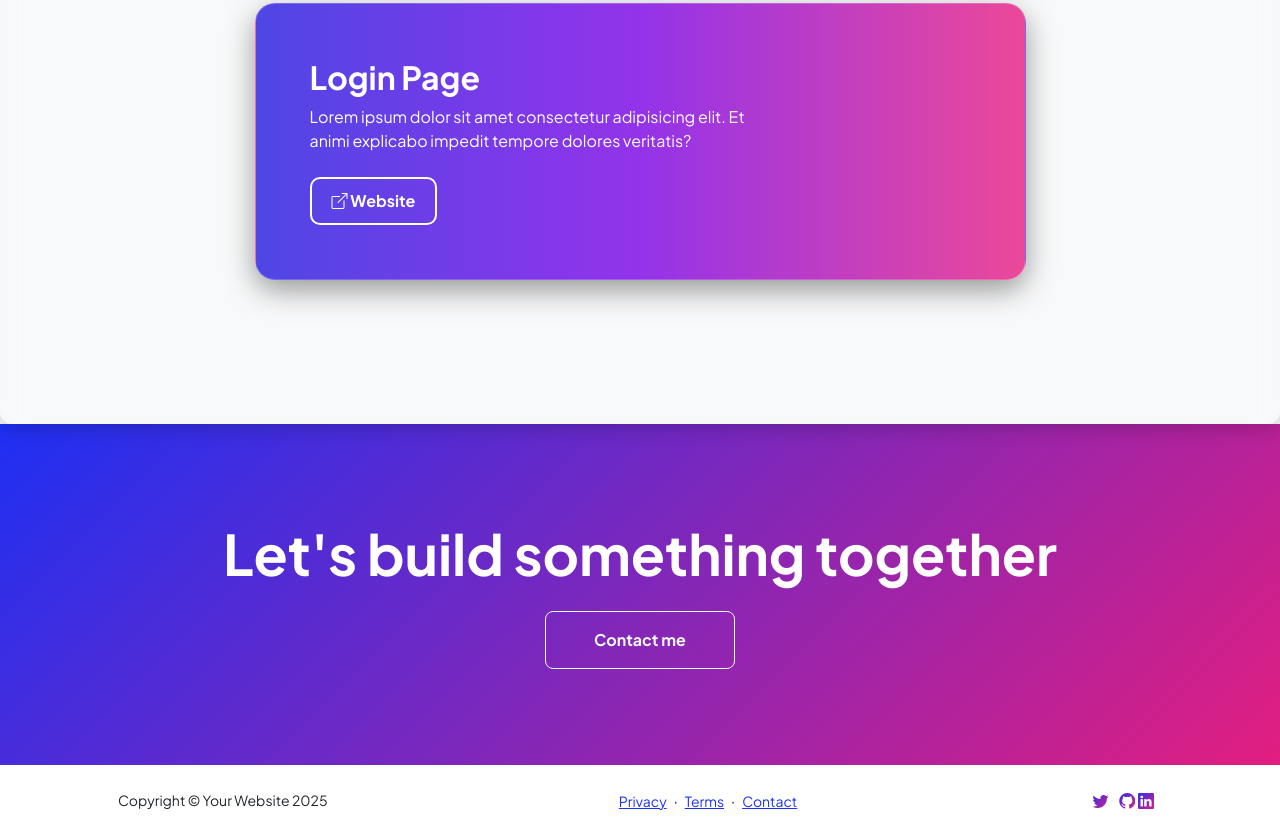
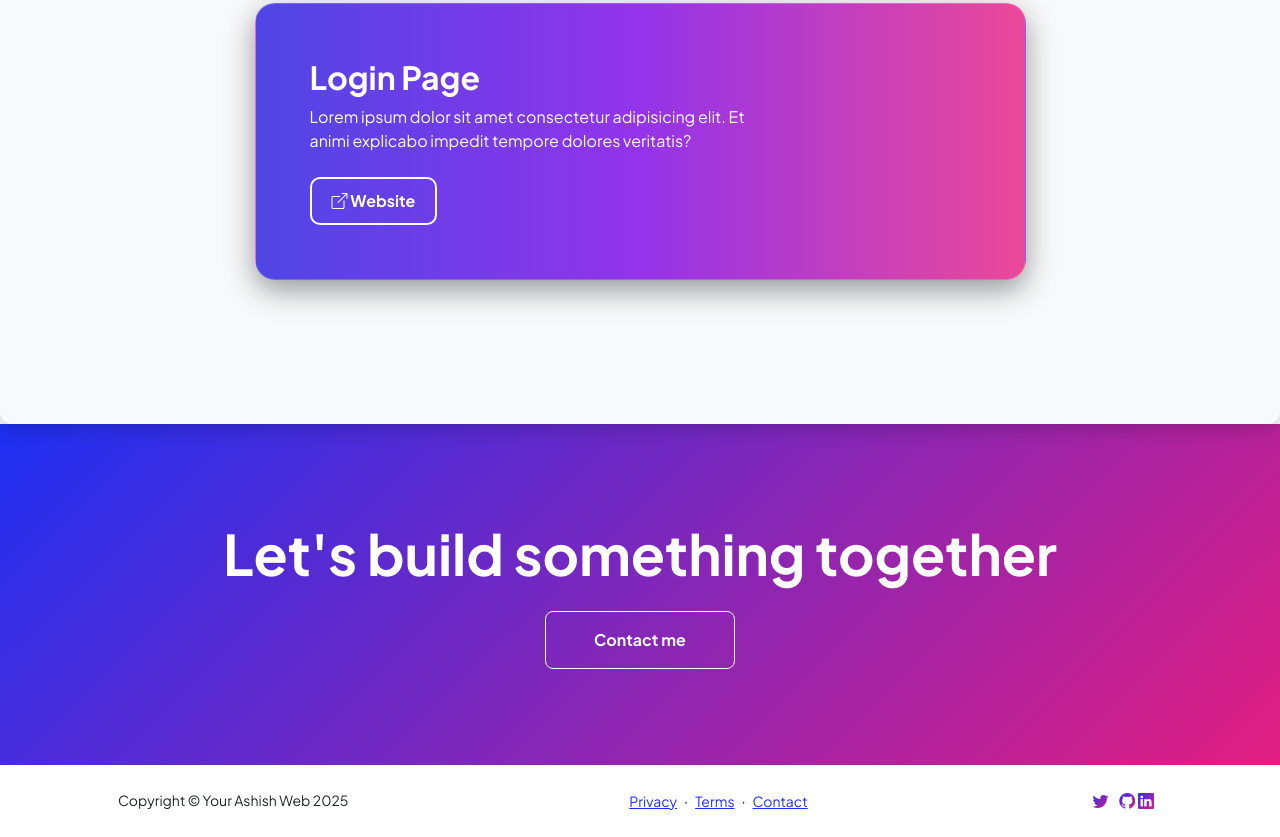
Before and after one commit to iashishkr07/frontend, a plain HTML site: page projects.html in a window 1280 px wide. Shown: the part 871-1708 px from the top of the page. Drawn offline with nearby package versions, Linux system fonts and the light colour scheme; grey boxes are pictures that could not be loaded.

Commit message:
Update projects.html

```diff
--- a/projects.html
+++ b/projects.html
@@ -103,7 +103,7 @@
         <footer class="bg-white py-4 mt-auto">
             <div class="container px-5">
                 <div class="row align-items-center justify-content-between flex-column flex-sm-row">
-                    <div class="col-auto"><div class="small m-0">Copyright &copy; Your Website 2025</div></div>
+                    <div class="col-auto"><div class="small m-0">Copyright &copy; Your Ashish Web 2025</div></div>
                     <div class="col-auto">
                         <a class="small" href="#!">Privacy</a>
                         <span class="mx-1">&middot;</span>
```
